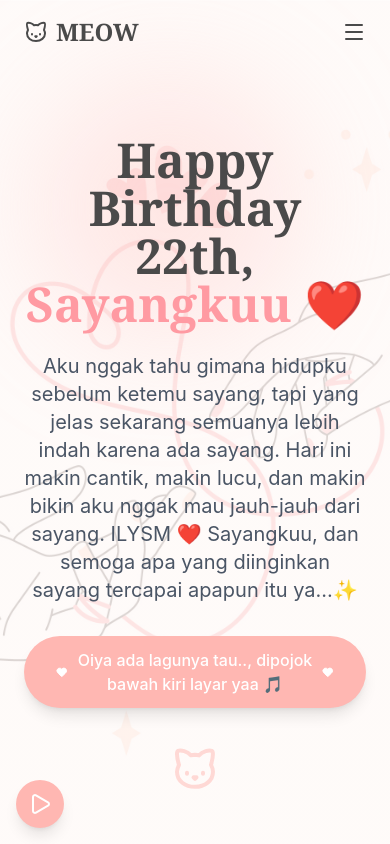
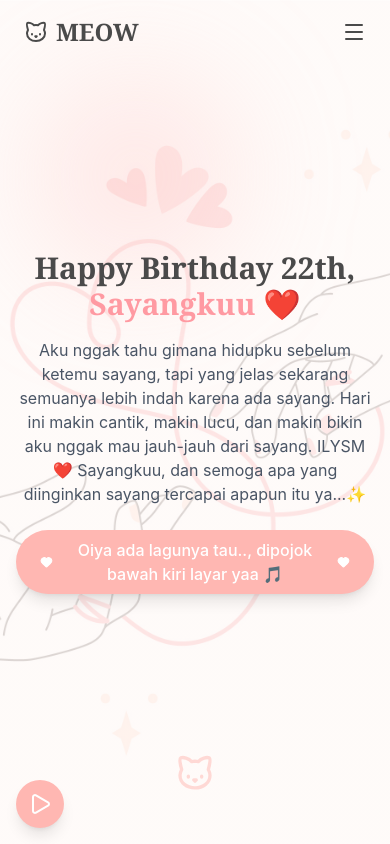
Before and after one commit to leksaiueo/renova_andiana_furi, a React (Vite) app: page / in a window 390 px wide. Shown: the top 844 px of the page. Built offline with nearby package versions, Linux system fonts and the light colour scheme.

Commit message:
fixing mobile ver

```diff
--- a/src/components/LandingPage.tsx
+++ b/src/components/LandingPage.tsx
@@ -308,23 +308,23 @@ const Hero = () => {
       {/* Background Elements */}
       <motion.div
         style={{ y: y1 }}
-        className="absolute top-20 left-10 w-64 h-64 bg-[var(--color-soft-pink)]/30 rounded-full blur-3xl"
+        className="absolute top-20 left-10 w-48 h-48 sm:w-64 sm:h-64 bg-[var(--color-soft-pink)]/30 rounded-full blur-3xl"
       />
       <motion.div
         style={{ y: y2 }}
-        className="absolute bottom-20 right-10 w-96 h-96 bg-soft-lavender/40 rounded-full blur-3xl"
+        className="absolute bottom-20 right-10 w-64 h-64 sm:w-96 sm:h-96 bg-soft-lavender/40 rounded-full blur-3xl"
       />
-      <div className="container mx-auto px-6 text-center relative z-10">
+      <div className="container mx-auto px-4 sm:px-6 text-center relative z-10">
         <motion.div
           initial={{ opacity: 0, y: 20 }}
           animate={{ opacity: 1, y: 0 }}
           transition={{ duration: 0.8 }}
         >
-          <h1 className="text-5xl md:text-7xl font-serif font-bold text-soft-text mb-6">
+          <h1 className="text-3xl sm:text-5xl md:text-7xl font-serif font-bold text-soft-text mb-4 sm:mb-6">
             Happy Birthday 22th,{" "}
             <span className="text-soft-accent">Sayangkuu ❤️</span>
           </h1>
-          <p className="text-xl md:text-2xl text-gray-600 mb-8 max-w-5xl mx-auto">
+          <p className="text-base sm:text-xl md:text-2xl text-gray-600 mb-6 sm:mb-8 max-w-xl sm:max-w-5xl mx-auto">
             Aku nggak tahu gimana hidupku sebelum ketemu sayang, tapi yang jelas
             sekarang semuanya lebih indah karena ada sayang. Hari ini makin
             cantik, makin lucu, dan makin bikin aku nggak mau jauh-jauh dari
@@ -335,7 +335,7 @@ const Hero = () => {
             href="#gallery"
             whileHover={{ scale: 1.05 }}
             whileTap={{ scale: 0.95 }}
-            className="inline-flex items-center gap-2 bg-[var(--color-soft-pink)] text-white px-8 py-3 rounded-full font-medium shadow-lg hover:bg-soft-accent transition-colors"
+            className="inline-flex items-center gap-2 bg-[var(--color-soft-pink)] text-white px-6 py-2 rounded-full font-medium shadow-lg hover:bg-soft-accent transition-colors"
           >
             <Heart className="w-5 h-5 fill-current" />
             Oiya ada lagunya tau.., dipojok bawah kiri layar yaa 🎵
@@ -349,7 +349,7 @@ const Hero = () => {
         transition={{ repeat: Infinity, duration: 3, ease: "easeInOut" }}
         className="absolute bottom-10 left-1/2 -translate-x-1/2 text-soft-pink/50"
       >
-        <Cat className="w-12 h-12" />
+        <Cat className="w-10 h-10 sm:w-12 sm:h-12" />
       </motion.div>
     </section>
   );
```
